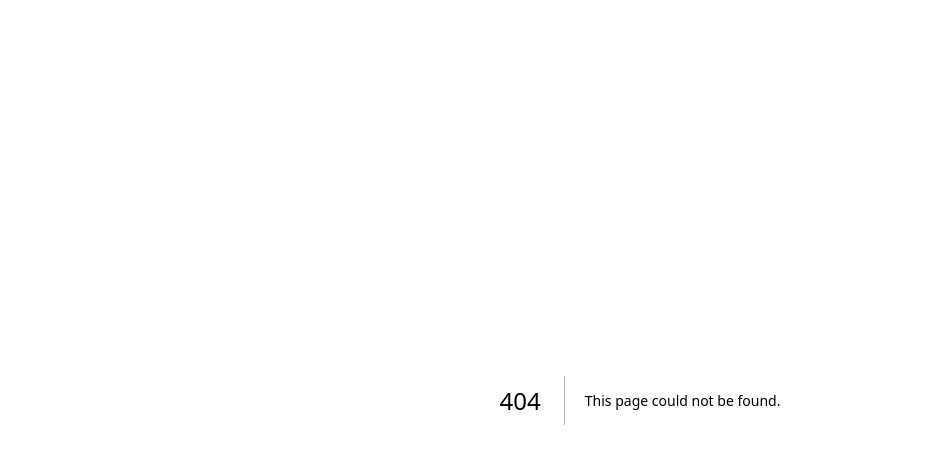
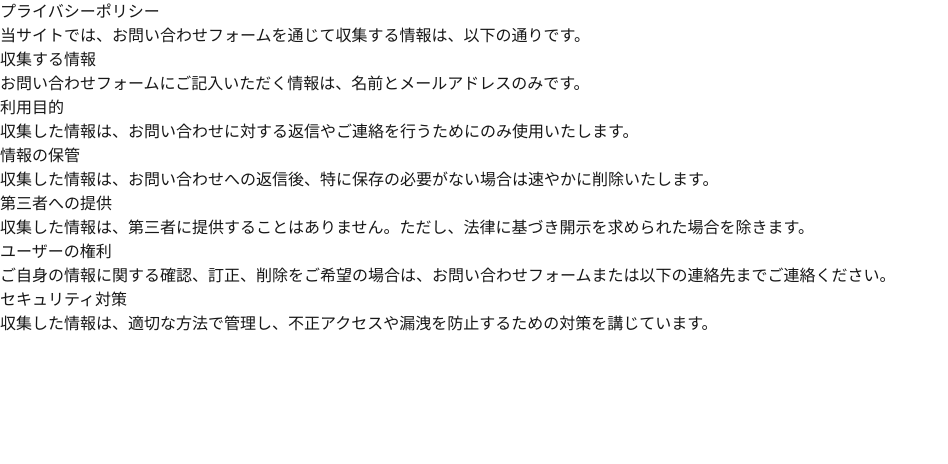
Before and after one commit to s-taku0502/portfolio, a Next.js app: page /privacy in a window 1280 px wide. Before the commit this address had no page. Shown: the top 464 px of the page, without its empty margins (0-948 px from the left). Built offline with nearby package versions, Linux system fonts and the light colour scheme.

Commit message:
make:プライバシーポリシーの作成

```diff
--- /dev/null
+++ b/src/app/privacy/page.js
@@ -0,0 +1,45 @@
+import React from 'react';
+
+const PrivacyPolicy = () => {
+    return (
+        <div>
+            <div>
+                <h1>プライバシーポリシー</h1>
+                <p>当サイトでは、お問い合わせフォームを通じて収集する情報は、以下の通りです。</p>
+            </div>
+
+            <div>
+                <h1>収集する情報</h1>
+                <p>お問い合わせフォームにご記入いただく情報は、名前とメールアドレスのみです。</p>
+            </div>
+
+            <div>
+                <h1>利用目的</h1>
+                <p>収集した情報は、お問い合わせに対する返信やご連絡を行うためにのみ使用いたします。</p>
+            </div>
+
+            <div>
+                <h1>情報の保管</h1>
+                <p>収集した情報は、お問い合わせへの返信後、特に保存の必要がない場合は速やかに削除いたします。</p>
+            </div>
+
+            <div>
+                <h1>第三者への提供</h1>
+                <p>収集した情報は、第三者に提供することはありません。ただし、法律に基づき開示を求められた場合を除きます。</p>
+            </div>
+
+            <div>
+                <h1>ユーザーの権利</h1>
+                <p>ご自身の情報に関する確認、訂正、削除をご希望の場合は、お問い合わせフォームまたは以下の連絡先までご連絡ください。</p>
+            </div>
+
+            <div>
+                <h1>セキュリティ対策</h1>
+                <p>収集した情報は、適切な方法で管理し、不正アクセスや漏洩を防止するための対策を講じています。</p>
+            </div>
+
+        </div>
+    );
+};
+
+export default PrivacyPolicy;
```
